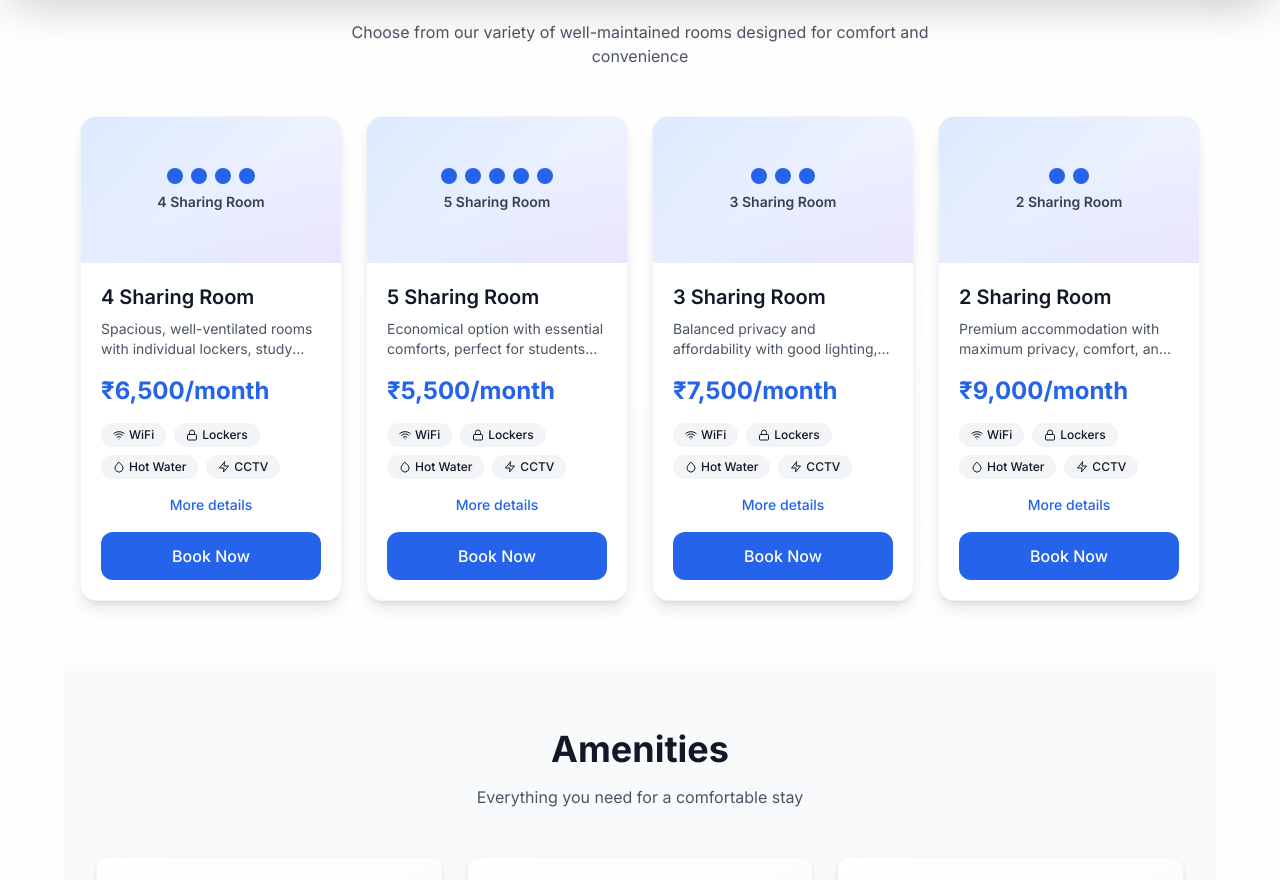
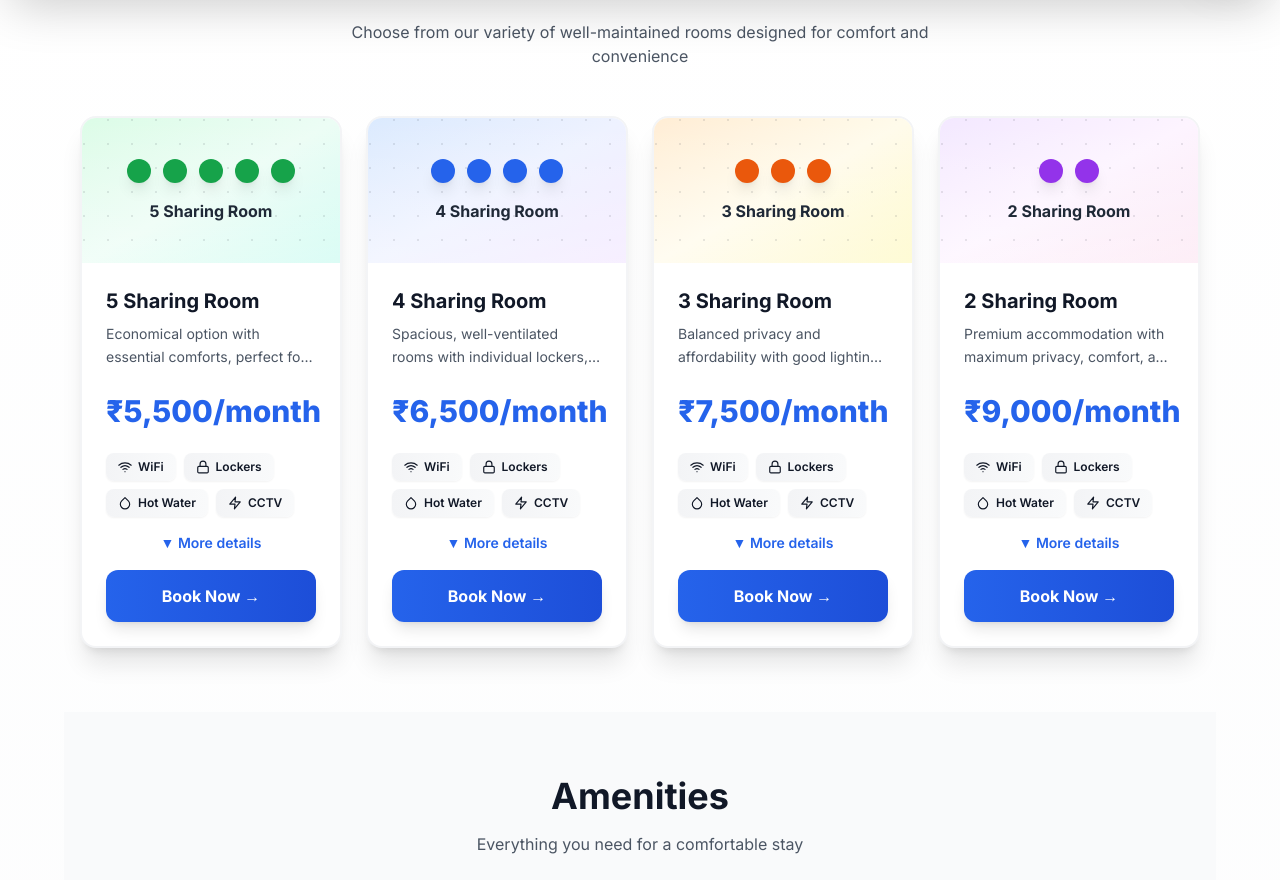
Before and after one commit to Keerthanreddy01/Hostelwebsite, a Next.js app: page / in a window 1280 px wide. Shown: the part 812-1692 px from the top of the page. Built offline with nearby package versions, Linux system fonts and the light colour scheme.

Commit message:
Reorder rooms (5,4,3,2) and enhance card designs with unique gradients

```diff
--- a/components/Rooms.tsx
+++ b/components/Rooms.tsx
@@ -6,6 +6,18 @@ import { FiWifi, FiLock, FiZap, FiDroplet } from 'react-icons/fi'
 
 const roomData = [
   {
+    id: '5-sharing',
+    title: '5 Sharing Room',
+    description: 'Economical option with essential comforts, perfect for students and working professionals.',
+    price: '₹5,500/month',
+    image: '/rooms/5-sharing.jpg',
+    amenities: ['WiFi', 'Lockers', 'Hot Water', 'CCTV'],
+    features: ['Personal locker', 'Common bathroom', 'Regular cleaning', 'Budget-friendly'],
+    gradient: 'from-green-100 via-emerald-50 to-teal-100 dark:from-green-900 dark:via-emerald-900 dark:to-teal-900',
+    dotColor: 'bg-green-600 dark:bg-green-400',
+    borderColor: 'hover:border-green-200 dark:hover:border-green-700',
+  },
+  {
     id: '4-sharing',
     title: '4 Sharing Room',
     description: 'Spacious, well-ventilated rooms with individual lockers, study tables, and premium mattresses.',
@@ -13,15 +25,9 @@ const roomData = [
     image: '/rooms/4-sharing.jpg',
     amenities: ['WiFi', 'Lockers', 'Hot Water', 'CCTV'],
     features: ['Individual study desk', 'Attached bathroom', 'Daily housekeeping', 'Spacious storage'],
-  },
-  {
-    id: '5-sharing',
-    title: '5 Sharing Room',
-    description: 'Economical option with essential comforts, perfect for students and working professionals.',
-    price: '₹5,500/month',
-    image: '/rooms/5-sharing.jpg',
-    amenities: ['WiFi', 'Lockers', 'Hot Water', 'CCTV'],
-    features: ['Personal locker', 'Common bathroom', 'Regular cleaning', 'Budget-friendly'],
+    gradient: 'from-blue-100 via-indigo-50 to-purple-100 dark:from-blue-900 dark:via-indigo-900 dark:to-purple-900',
+    dotColor: 'bg-blue-600 dark:bg-blue-400',
+    borderColor: 'hover:border-blue-200 dark:hover:border-blue-700',
   },
   {
     id: '3-sharing',
@@ -31,6 +37,9 @@ const roomData = [
     image: '/rooms/3-sharing.jpg',
     amenities: ['WiFi', 'Lockers', 'Hot Water', 'CCTV'],
     features: ['More personal space', 'Attached bathroom', 'Premium amenities', 'Quiet environment'],
+    gradient: 'from-orange-100 via-amber-50 to-yellow-100 dark:from-orange-900 dark:via-amber-900 dark:to-yellow-900',
+    dotColor: 'bg-orange-600 dark:bg-orange-400',
+    borderColor: 'hover:border-orange-200 dark:hover:border-orange-700',
   },
   {
     id: '2-sharing',
@@ -40,6 +49,9 @@ const roomData = [
     image: '/rooms/2-sharing.jpg',
     amenities: ['WiFi', 'Lockers', 'Hot Water', 'CCTV'],
     features: ['Maximum privacy', 'Attached bathroom', 'AC available', 'Premium comfort'],
+    gradient: 'from-purple-100 via-fuchsia-50 to-pink-100 dark:from-purple-900 dark:via-fuchsia-900 dark:to-pink-900',
+    dotColor: 'bg-purple-600 dark:bg-purple-400',
+    borderColor: 'hover:border-purple-200 dark:hover:border-purple-700',
   },
 ]
 
@@ -82,33 +94,45 @@ export default function Rooms() {
             whileInView={{ opacity: 1, y: 0 }}
             viewport={{ once: true }}
             transition={{ delay: index * 0.1, duration: 0.5 }}
-            whileHover={{ y: -8, scale: 1.02 }}
-            className="bg-white dark:bg-gray-800 rounded-2xl shadow-lg hover:shadow-2xl transition-all duration-300 overflow-hidden border border-gray-100 dark:border-gray-700 hover:border-primary-200 dark:hover:border-primary-700"
+            whileHover={{ y: -10, scale: 1.03 }}
+            className={`bg-white dark:bg-gray-800 rounded-2xl shadow-xl hover:shadow-2xl transition-all duration-300 overflow-hidden border-2 border-gray-100 dark:border-gray-700 ${room.borderColor}`}
           >
-            <div className="aspect-video bg-gradient-to-br from-blue-100 via-indigo-50 to-purple-100 dark:from-blue-900 dark:via-indigo-900 dark:to-purple-900 flex items-center justify-center p-8 relative overflow-hidden">
-              <div className="absolute inset-0 bg-gradient-to-t from-blue-200/20 to-transparent dark:from-blue-800/20"></div>
+            <div className={`aspect-video bg-gradient-to-br ${room.gradient} flex items-center justify-center p-8 relative overflow-hidden`}>
+              <div className="absolute inset-0 bg-gradient-to-t from-white/30 to-transparent dark:from-black/30"></div>
+              <div className="absolute inset-0 opacity-10">
+                <div className="absolute inset-0" style={{
+                  backgroundImage: 'radial-gradient(circle at 2px 2px, currentColor 1px, transparent 0)',
+                  backgroundSize: '24px 24px'
+                }}></div>
+              </div>
               <div className="text-center relative z-10">
-                <div className="text-6xl font-bold text-blue-600 dark:text-blue-400 mb-2 flex gap-2 justify-center">
+                <div className="flex gap-3 justify-center mb-4 flex-wrap">
                   {Array.from({ length: parseInt(room.id.charAt(0)) }).map((_, i) => (
-                    <div key={i} className="w-4 h-4 bg-blue-600 dark:bg-blue-400 rounded-full"></div>
+                    <motion.div
+                      key={i}
+                      initial={{ scale: 0 }}
+                      animate={{ scale: 1 }}
+                      transition={{ delay: 0.1 * i, type: "spring", stiffness: 200 }}
+                      className={`w-6 h-6 ${room.dotColor} rounded-full shadow-lg`}
+                    ></motion.div>
                   ))}
                 </div>
-                <div className="text-sm text-gray-700 dark:text-gray-300 font-semibold">{room.title}</div>
+                <div className="text-base font-bold text-gray-800 dark:text-gray-200">{room.title}</div>
               </div>
             </div>
 
-            <div className="p-5 space-y-4">
+            <div className="p-6 space-y-4">
               <div>
-                <h3 className="text-xl font-semibold text-gray-900 dark:text-white mb-2">
+                <h3 className="text-xl font-bold text-gray-900 dark:text-white mb-2">
                   {room.title}
                 </h3>
-                <p className="text-sm text-gray-600 dark:text-gray-400 line-clamp-2">
+                <p className="text-sm text-gray-600 dark:text-gray-400 line-clamp-2 leading-relaxed">
                   {room.description}
                 </p>
               </div>
 
-              <div className="flex items-center justify-between">
-                <span className="text-2xl font-bold text-primary-600 dark:text-primary-400">
+              <div className="flex items-center justify-between py-2">
+                <span className="text-3xl font-extrabold text-primary-600 dark:text-primary-400">
                   {room.price}
                 </span>
               </div>
@@ -119,9 +143,9 @@ export default function Rooms() {
                   return (
                     <span
                       key={amenity}
-                      className="inline-flex items-center gap-1 px-3 py-1 bg-gray-100 dark:bg-gray-700 rounded-full text-xs font-medium"
+                      className="inline-flex items-center gap-1.5 px-3 py-1.5 bg-gradient-to-r from-gray-100 to-gray-50 dark:from-gray-700 dark:to-gray-800 rounded-lg text-xs font-semibold shadow-sm"
                     >
-                      {Icon && <Icon className="w-3 h-3" />}
+                      {Icon && <Icon className="w-3.5 h-3.5" />}
                       {amenity}
                     </span>
                   )
@@ -130,9 +154,9 @@ export default function Rooms() {
 
               <button
                 onClick={() => setExpandedRoom(expandedRoom === room.id ? null : room.id)}
-                className="w-full text-sm text-primary-600 dark:text-primary-400 hover:underline font-medium"
+                className="w-full text-sm text-primary-600 dark:text-primary-400 hover:underline font-semibold"
               >
-                {expandedRoom === room.id ? 'Show less' : 'More details'}
+                {expandedRoom === room.id ? '▲ Show less' : '▼ More details'}
               </button>
 
               {expandedRoom === room.id && (
@@ -155,9 +179,9 @@ export default function Rooms() {
 
               <button
                 onClick={scrollToBooking}
-                className="w-full py-3 bg-primary-600 hover:bg-primary-700 text-white rounded-xl font-medium transition-colors duration-200"
+                className="w-full py-3.5 bg-gradient-to-r from-primary-600 to-primary-700 hover:from-primary-700 hover:to-primary-800 text-white rounded-xl font-bold text-base transition-all duration-200 shadow-lg hover:shadow-xl transform hover:-translate-y-0.5"
               >
-                Book Now
+                Book Now →
               </button>
             </div>
           </motion.article>
```
